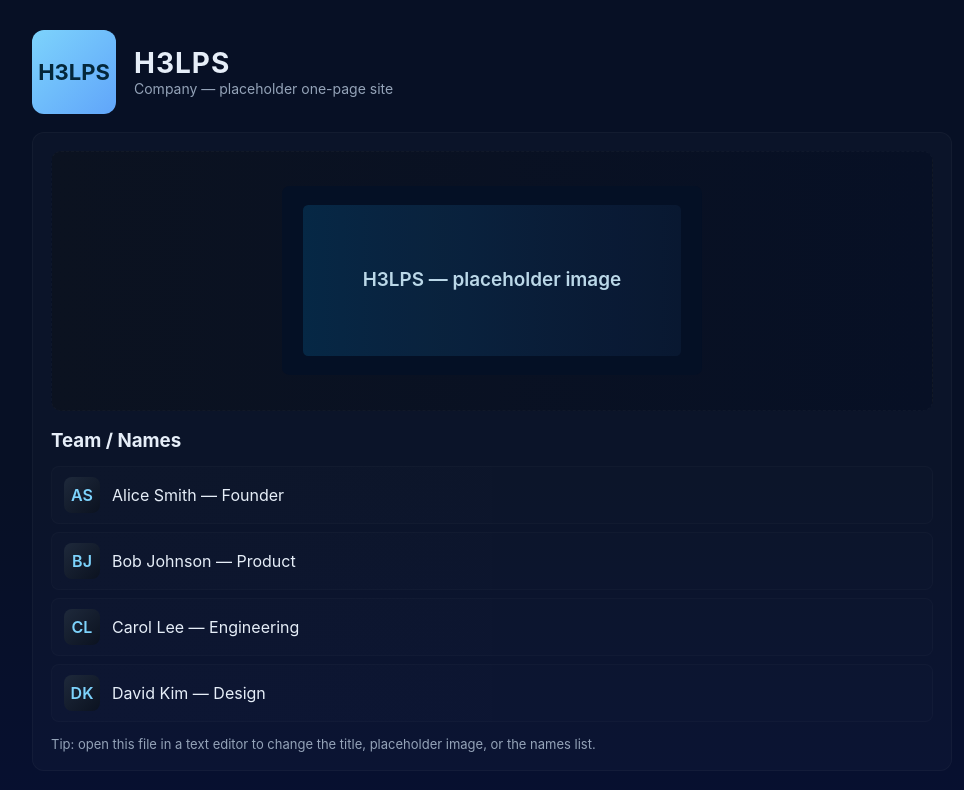
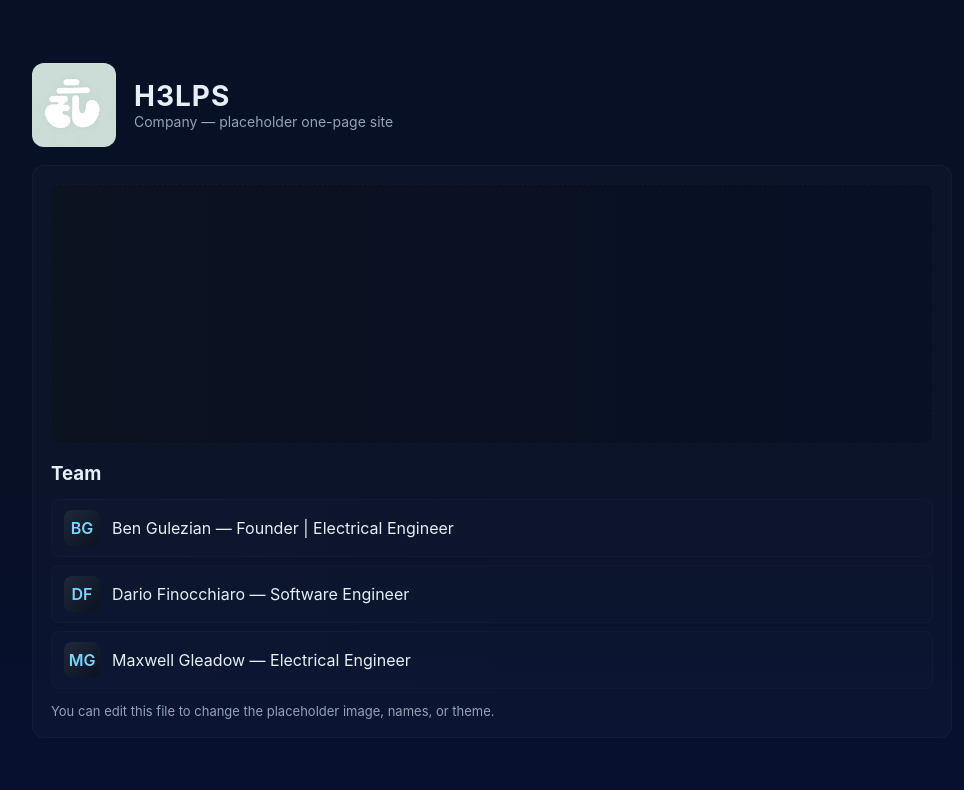
Before and after one commit to bengulezian/H3LPS, a plain HTML site: page index.html in a window 1280 px wide. Shown: the whole page, without its empty margins (148-1112 px from the left). Drawn offline with Linux system fonts and the light colour scheme.

Commit message:
Update index.html

```diff
--- a/index.html
+++ b/index.html
@@ -10,22 +10,21 @@
     body{margin:0;font-family:Inter,ui-sans-serif,system-ui,Segoe UI,Roboto,Helvetica,Arial; background:linear-gradient(180deg,#071025 0%, #071025 60%, #071030 100%);color:#e6eef8;display:flex;align-items:center;justify-content:center;min-height:100vh;padding:24px}
     .wrap{width:100%;max-width:920px}
     header{display:flex;align-items:center;gap:18px}
-    .logo{width:84px;height:84px;flex:0 0 84px;border-radius:12px;background:linear-gradient(135deg,var(--accent),#60a5fa);display:grid;place-items:center;color:#04273a;font-weight:700;font-size:22px}
+    .logo-img{width:84px;height:84px;flex:0 0 84px;border-radius:12px;object-fit:contain;background:#0b1220}
     h1{margin:0;font-size:28px;letter-spacing:1px}
     .card{background:rgba(255,255,255,0.02);border:1px solid rgba(255,255,255,0.03);padding:18px;border-radius:12px;margin-top:18px}
     .placeholder{width:100%;height:260px;border-radius:10px;display:grid;place-items:center;background:linear-gradient(90deg,#0b1220,#071025);border:1px dashed rgba(255,255,255,0.03);}
-    .placeholder svg{width:60%;max-width:420px;opacity:0.9}
     .names{margin:14px 0 0;padding:0;list-style:none;display:grid;gap:8px}
     .names li{padding:10px 12px;background:linear-gradient(90deg, rgba(255,255,255,0.01), rgba(255,255,255,0.008));border-radius:8px;border:1px solid rgba(255,255,255,0.02);display:flex;align-items:center;gap:12px}
     .avatar{width:36px;height:36px;border-radius:8px;background:linear-gradient(135deg,#1e293b,#0b1220);display:inline-grid;place-items:center;font-weight:600;color:var(--accent)}
     footer{margin-top:14px;color:var(--muted);font-size:13px}
-    @media (max-width:540px){header{flex-direction:column;align-items:flex-start}.logo{width:64px;height:64px;font-size:18px}}
+    @media (max-width:540px){header{flex-direction:column;align-items:flex-start}.logo-img{width:64px;height:64px}}
   </style>
 </head>
 <body>
   <div class="wrap">
     <header>
-      <div class="logo">H3LPS</div>
+      <img src="h3lplogo.jpg" alt="H3LPS logo" class="logo-img" />
       <div>
         <h1>H3LPS</h1>
         <div style="color:var(--muted);font-size:14px">Company — placeholder one-page site</div>
@@ -33,33 +32,16 @@
     </header>
 
     <div class="card">
-      <div class="placeholder" role="img" aria-label="Placeholder image for H3LPS">
-        <!-- Inline SVG placeholder so the page is self-contained -->
-        <svg viewBox="0 0 800 360" xmlns="http://www.w3.org/2000/svg" preserveAspectRatio="xMidYMid meet">
-          <defs>
-            <linearGradient id="g" x1="0" x2="1">
-              <stop offset="0" stop-color="#0ea5e9" stop-opacity="0.18" />
-              <stop offset="1" stop-color="#60a5fa" stop-opacity="0.06" />
-            </linearGradient>
-          </defs>
-          <rect width="800" height="360" rx="14" fill="#041026" />
-          <rect x="40" y="36" width="720" height="288" rx="10" fill="url(#g)" />
-          <g fill="#cfeefe" font-family="Inter,Arial" font-weight="600" font-size="36">
-            <text x="50%" y="50%" dominant-baseline="middle" text-anchor="middle">H3LPS — placeholder image</text>
-          </g>
-        </svg>
-      </div>
+      <div class="placeholder" role="img" aria-label="Placeholder image for H3LPS"></div>
 
-      <h3 style="margin:18px 0 8px">Team / Names</h3>
-      <!-- Edit the list below to add or remove names -->
+      <h3 style="margin:18px 0 8px">Team</h3>
       <ul class="names">
-        <li><div class="avatar">AS</div><div>Alice Smith — Founder</div></li>
-        <li><div class="avatar">BJ</div><div>Bob Johnson — Product</div></li>
-        <li><div class="avatar">CL</div><div>Carol Lee — Engineering</div></li>
-        <li><div class="avatar">DK</div><div>David Kim — Design</div></li>
+        <li><div class="avatar">BG</div><div>Ben Gulezian — Founder | Electrical Engineer</div></li>
+        <li><div class="avatar">DF</div><div>Dario Finocchiaro — Software Engineer</div></li>
+        <li><div class="avatar">MG</div><div>Maxwell Gleadow — Electrical Engineer</div></li>
       </ul>
 
-      <footer>Tip: open this file in a text editor to change the title, placeholder image, or the names list.</footer>
+      <footer>You can edit this file to change the placeholder image, names, or theme.</footer>
     </div>
   </div>
 </body>
```
